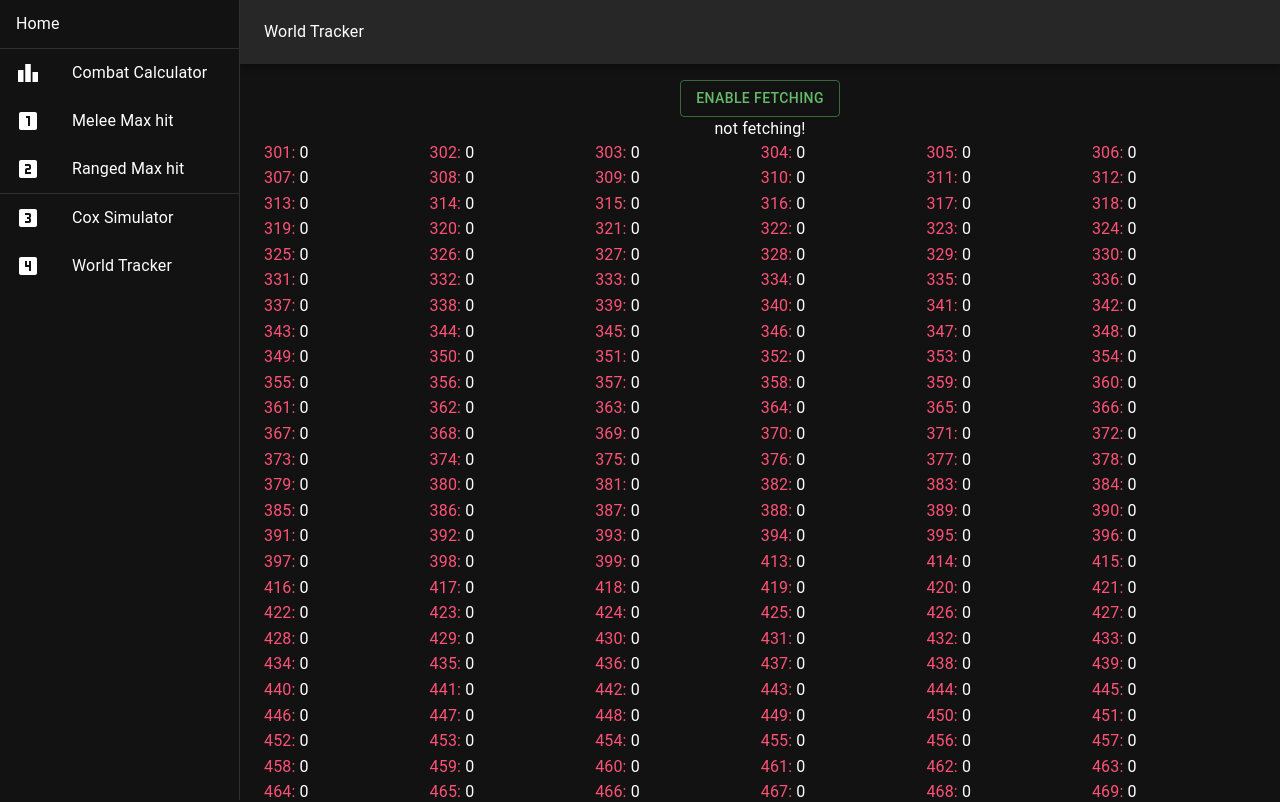
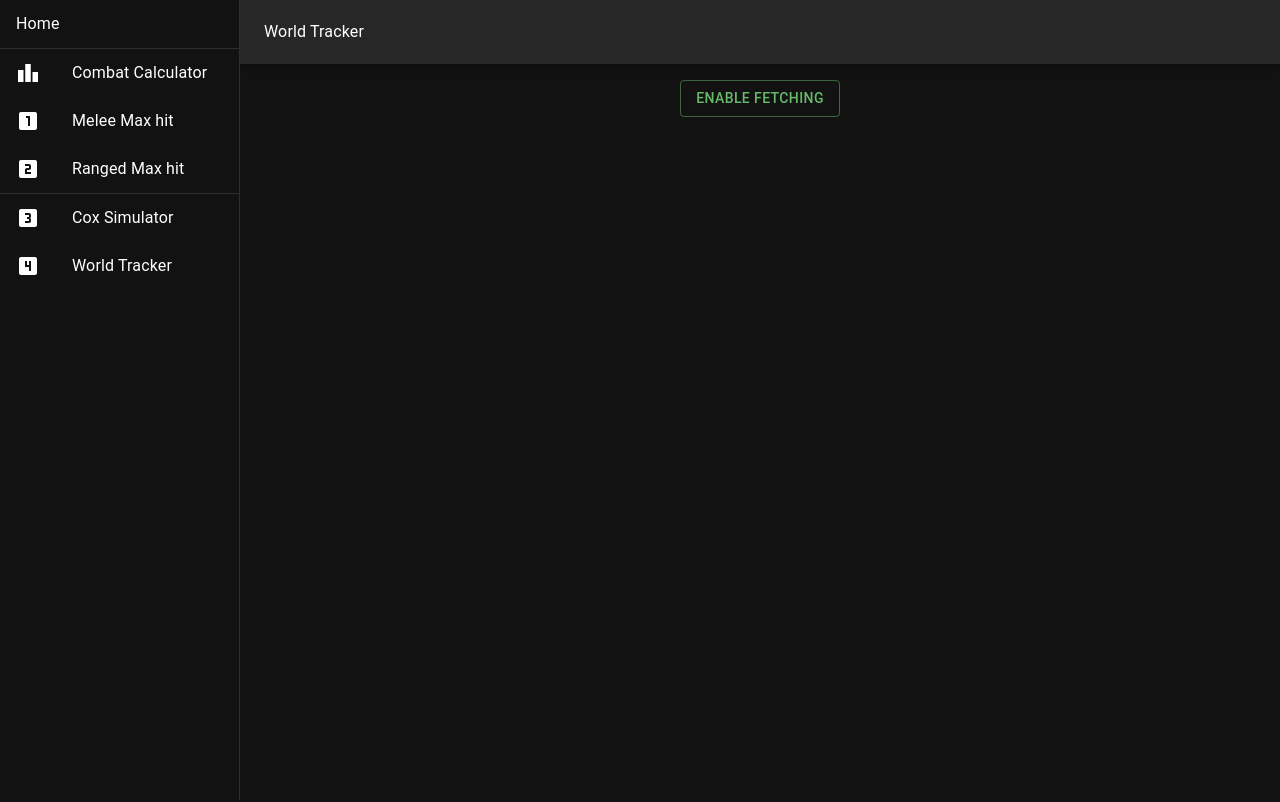
Before and after one commit to J-Haynes/osrs-tools, a React (Create React App) app: page /world-tracker in a window 1280 px wide. Shown: the top 802 px of the page. Built offline with nearby package versions, Linux system fonts and the light colour scheme.

Commit message:
tool now fetches world list on fetch enabled, so i dont have to keep updating worlds

```diff
--- a/src/api/clientApi.ts
+++ b/src/api/clientApi.ts
@@ -1,7 +1,7 @@
 import axios from 'axios'
 import * as cheerio from 'cheerio'
 
-export const fetchWorlds = async () => {
+export const fetchWorldsApi = async () => {
   try {
     const response = await axios.get('https://backend.jackhaynes.dev/proxy/')
     const $ = cheerio.load(response.data)
@@ -21,6 +21,7 @@ export const fetchWorlds = async () => {
       dataObject[key] = value
     })
     delete dataObject[300]
+    console.log('data obj', dataObject)
     return dataObject
   } catch (error) {
     console.error('Error fetching', error)
--- a/src/components/WorldTracker.tsx
+++ b/src/components/WorldTracker.tsx
@@ -1,305 +1,280 @@
 import React, { useState, useEffect } from 'react'
 import { Box, Button, Grid } from '@mui/material'
 
-import { fetchWorlds } from '../api/clientApi'
+import { fetchWorldsApi } from '../api/clientApi'
 
 export default function WorldTracker() {
-  const [worldPopulation, setWorldPopulation] = useState([
-    0, 0, 0, 0, 0, 0, 0, 0, 0, 0, 0, 0, 0, 0, 0, 0, 0, 0, 0, 0, 0, 0, 0, 0, 0,
-    0, 0, 0, 0, 0, 0, 0, 0, 0, 0, 0, 0, 0, 0, 0, 0, 0, 0, 0, 0, 0, 0, 0, 0, 0,
-    0, 0, 0, 0, 0, 0, 0, 0, 0, 0, 0, 0, 0, 0, 0, 0, 0, 0, 0, 0, 0, 0, 0, 0, 0,
-    0, 0, 0, 0, 0, 0, 0, 0, 0, 0, 0, 0, 0, 0, 0, 0, 0, 0, 0, 0, 0, 0, 0, 0, 0,
-    0, 0, 0, 0, 0, 0, 0, 0, 0, 0, 0, 0, 0, 0, 0, 0, 0, 0, 0, 0, 0, 0, 0, 0, 0,
-    0, 0, 0, 0, 0, 0, 0, 0, 0, 0, 0, 0, 0, 0, 0, 0, 0, 0, 0, 0, 0, 0, 0, 0, 0,
-    0, 0, 0, 0, 0, 0, 0, 0, 0, 0, 0, 0, 0, 0, 0, 0, 0, 0, 0, 0, 0, 0, 0, 0, 0,
-    0, 0, 0, 0, 0, 0, 0, 0, 0, 0, 0, 0, 0, 0, 0, 0, 0, 0, 0, 0, 0, 0, 0, 0, 0,
-    0, 0, 0, 0, 0, 0, 0, 0, 0, 0, 0, 0, 0, 0, 0, 0, 0, 0, 0, 0, 0, 0, 0, 0, 0,
-    0, 0, 0, 0, 0, 0, 0, 0, 0, 0, 0, 0, 0, 0, 0, 0, 0, 0, 0, 0, 0, 0, 0, 0, 0,
-    0, 0, 0, 0, 0, 0, 0, 0, 0, 0, 0, 0, 0, 0, 0, 0,
-  ])
+  const [worldPopulation, setWorldPopulation] = useState([] as number[])
 
-  const [worldPopulationDifference, setWorldPopulationDifference] = useState([
-    0, 0, 0, 0, 0, 0, 0, 0, 0, 0, 0, 0, 0, 0, 0, 0, 0, 0, 0, 0, 0, 0, 0, 0, 0,
-    0, 0, 0, 0, 0, 0, 0, 0, 0, 0, 0, 0, 0, 0, 0, 0, 0, 0, 0, 0, 0, 0, 0, 0, 0,
-    0, 0, 0, 0, 0, 0, 0, 0, 0, 0, 0, 0, 0, 0, 0, 0, 0, 0, 0, 0, 0, 0, 0, 0, 0,
-    0, 0, 0, 0, 0, 0, 0, 0, 0, 0, 0, 0, 0, 0, 0, 0, 0, 0, 0, 0, 0, 0, 0, 0, 0,
-    0, 0, 0, 0, 0, 0, 0, 0, 0, 0, 0, 0, 0, 0, 0, 0, 0, 0, 0, 0, 0, 0, 0, 0, 0,
-    0, 0, 0, 0, 0, 0, 0, 0, 0, 0, 0, 0, 0, 0, 0, 0, 0, 0, 0, 0, 0, 0, 0, 0, 0,
-    0, 0, 0, 0, 0, 0, 0, 0, 0, 0, 0, 0, 0, 0, 0, 0, 0, 0, 0, 0, 0, 0, 0, 0, 0,
-    0, 0, 0, 0, 0, 0, 0, 0, 0, 0, 0, 0, 0, 0, 0, 0, 0, 0, 0, 0, 0, 0, 0, 0, 0,
-    0, 0, 0, 0, 0, 0, 0, 0, 0, 0, 0, 0, 0, 0, 0, 0, 0, 0, 0, 0, 0, 0, 0, 0, 0,
-    0, 0, 0, 0, 0, 0, 0, 0, 0, 0, 0, 0, 0, 0, 0, 0, 0, 0, 0, 0, 0, 0, 0, 0, 0,
-    0, 0, 0, 0, 0, 0, 0, 0, 0, 0, 0, 0, 0, 0, 0, 0,
-  ])
+  const [worldPopulationDifference, setWorldPopulationDifference] = useState(
+    [] as number[]
+  )
 
-  const worldList = [
-    '301',
-    '302',
-    '303',
-    '304',
-    '305',
-    '306',
-    '307',
-    '308',
-    '309',
-    '310',
-    '311',
-    '312',
-    '313',
-    '314',
-    '315',
-    '316',
-    '317',
-    '318',
-    '319',
-    '320',
-    '321',
-    '322',
-    '323',
-    '324',
-    '325',
-    '326',
-    '327',
-    '328',
-    '329',
-    '330',
-    '331',
-    '332',
-    '333',
-    '334',
-    '335',
-    '336',
-    '337',
-    '338',
-    '339',
-    '340',
-    '341',
-    '342',
-    '343',
-    '344',
-    '345',
-    '346',
-    '347',
-    '348',
-    '349',
-    '350',
-    '351',
-    '352',
-    '353',
-    '354',
-    '355',
-    '356',
-    '357',
-    '358',
-    '359',
-    '360',
-    '361',
-    '362',
-    '363',
-    '364',
-    '365',
-    '366',
-    '367',
-    '368',
-    '369',
-    '370',
-    '371',
-    '372',
-    '373',
-    '374',
-    '375',
-    '376',
-    '377',
-    '378',
-    '379',
-    '380',
-    '381',
-    '382',
-    '383',
-    '384',
-    '385',
-    '386',
-    '387',
-    '388',
-    '389',
-    '390',
-    '391',
-    '392',
-    '393',
-    '394',
-    '395',
-    '396',
-    '397',
-    '398',
-    '399',
-    '413',
-    '414',
-    '415',
-    '416',
-    '417',
-    '418',
-    '419',
-    '420',
-    '421',
-    '422',
-    '423',
-    '424',
-    '425',
-    '426',
-    '427',
-    '428',
-    '429',
-    '430',
-    '431',
-    '432',
-    '433',
-    '434',
-    '435',
-    '436',
-    '437',
-    '438',
-    '439',
-    '440',
-    '441',
-    '442',
-    '443',
-    '444',
-    '445',
-    '446',
-    '447',
-    '448',
-    '449',
-    '450',
-    '451',
-    '452',
-    '453',
-    '454',
-    '455',
-    '456',
-    '457',
-    '458',
-    '459',
-    '460',
-    '461',
-    '462',
-    '463',
-    '464',
-    '465',
-    '466',
-    '467',
-    '468',
-    '469',
-    '470',
-    '471',
-    '472',
-    '473',
-    '474',
-    '475',
-    '476',
-    '477',
-    '478',
-    '479',
-    '480',
-    '481',
-    '482',
-    '483',
-    '484',
-    '485',
-    '486',
-    '487',
-    '488',
-    '489',
-    '490',
-    '491',
-    '492',
-    '493',
-    '494',
-    '495',
-    '496',
-    '497',
-    '498',
-    '499',
-    '500',
-    '501',
-    '502',
-    '503',
-    '504',
-    '505',
-    '506',
-    '507',
-    '508',
-    '509',
-    '510',
-    '511',
-    '512',
-    '513',
-    '514',
-    '515',
-    '516',
-    '517',
-    '518',
-    '519',
-    '520',
-    '521',
-    '522',
-    '523',
-    '524',
-    '525',
-    '526',
-    '527',
-    '528',
-    '529',
-    '530',
-    '531',
-    '532',
-    '533',
-    '534',
-    '535',
-    '536',
-    '537',
-    '538',
-    '539',
-    '540',
-    '541',
-    '542',
-    '543',
-    '544',
-    '545',
-    '546',
-    '547',
-    '548',
-    '549',
-    '550',
-    '551',
-    '552',
-    '553',
-    '554',
-    '555',
-    '556',
-    '557',
-    '558',
-    '559',
-    '560',
-    '561',
-    '562',
-    '563',
-    '564',
-    '565',
-    '566',
-    '567',
-    '568',
-    '569',
-    '570',
-    '571',
-    '573',
-    '574',
-    '575',
-    '576',
-    '577',
-    '578',
-    '579',
-    '580',
-  ]
+  // const worldList = [
+  //   '301',
+  //   '302',
+  //   '303',
+  //   '304',
+  //   '305',
+  //   '306',
+  //   '307',
+  //   '308',
+  //   '309',
+  //   '310',
+  //   '311',
+  //   '312',
+  //   '313',
+  //   '314',
+  //   '315',
+  //   '316',
+  //   '317',
+  //   '319',
+  //   '320',
+  //   '321',
+  //   '322',
+  //   '323',
+  //   '324',
+  //   '325',
+  //   '326',
+  //   '327',
+  //   '328',
+  //   '329',
+  //   '330',
+  //   '331',
+  //   '332',
+  //   '333',
+  //   '334',
+  //   '335',
+  //   '336',
+  //   '337',
+  //   '338',
+  //   '339',
+  //   '340',
+  //   '341',
+  //   '342',
+  //   '343',
+  //   '344',
+  //   '345',
+  //   '346',
+  //   '347',
+  //   '348',
+  //   '349',
+  //   '350',
+  //   '351',
+  //   '352',
+  //   '353',
+  //   '354',
+  //   '355',
+  //   '356',
+  //   '357',
+  //   '358',
+  //   '359',
+  //   '360',
+  //   '361',
+  //   '362',
+  //   '363',
+  //   '364',
+  //   '365',
+  //   '366',
+  //   '367',
+  //   '368',
+  //   '369',
+  //   '370',
+  //   '371',
+  //   '372',
+  //   '373',
+  //   '374',
+  //   '375',
+  //   '376',
+  //   '377',
+  //   '378',
+  //   '379',
+  //   '380',
+  //   '381',
+  //   '382',
+  //   '383',
+  //   '384',
+  //   '386',
+  //   '387',
+  //   '388',
+  //   '389',
+  //   '390',
+  //   '391',
+  //   '392',
+  //   '393',
+  //   '394',
+  //   '395',
+  //   '396',
+  //   '397',
+  //   '398',
+  //   '399',
+  //   '413',
+  //   '414',
+  //   '415',
+  //   '416',
+  //   '417',
+  //   '418',
+  //   '419',
+  //   '420',
+  //   '421',
+  //   '422',
+  //   '423',
+  //   '424',
+  //   '425',
+  //   '426',
+  //   '427',
+  //   '428',
+  //   '429',
+  //   '430',
+  //   '431',
+  //   '432',
+  //   '433',
+  //   '434',
+  //   '435',
+  //   '436',
+  //   '437',
+  //   '441',
+  //   '442',
+  //   '443',
+  //   '444',
+  //   '445',
+  //   '446',
+  //   '447',
+  //   '448',
+  //   '449',
+  //   '450',
+  //   '451',
+  //   '452',
+  //   '453',
+  //   '454',
+  //   '455',
+  //   '456',
+  //   '457',
+  //   '458',
+  //   '459',
+  //   '460',
+  //   '461',
+  //   '462',
+  //   '463',
+  //   '464',
+  //   '465',
+  //   '466',
+  //   '467',
+  //   '468',
+  //   '469',
+  //   '470',
+  //   '471',
+  //   '472',
+  //   '473',
+  //   '474',
+  //   '475',
+  //   '476',
+  //   '477',
+  //   '478',
+  //   '479',
+  //   '480',
+  //   '481',
+  //   '482',
+  //   '483',
+  //   '484',
+  //   '485',
+  //   '486',
+  //   '487',
+  //   '488',
+  //   '489',
+  //   '490',
+  //   '491',
+  //   '492',
+  //   '493',
+  //   '494',
+  //   '495',
+  //   '496',
+  //   '497',
+  //   '498',
+  //   '499',
+  //   '500',
+  //   '501',
+  //   '502',
+  //   '503',
+  //   '504',
+  //   '505',
+  //   '506',
+  //   '507',
+  //   '508',
+  //   '509',
+  //   '510',
+  //   '511',
+  //   '512',
+  //   '513',
+  //   '514',
+  //   '515',
+  //   '516',
+  //   '517',
+  //   '518',
+  //   '519',
+  //   '520',
+  //   '521',
+  //   '522',
+  //   '523',
+  //   '524',
+  //   '525',
+  //   '526',
+  //   '527',
+  //   '528',
+  //   '529',
+  //   '530',
+  //   '531',
+  //   '532',
+  //   '533',
+  //   '534',
+  //   '535',
+  //   '536',
+  //   '537',
+  //   '538',
+  //   '539',
+  //   '540',
+  //   '541',
+  //   '542',
+  //   '543',
+  //   '544',
+  //   '545',
+  //   '546',
+  //   '547',
+  //   '548',
+  //   '549',
+  //   '550',
+  //   '551',
+  //   '552',
+  //   '553',
+  //   '554',
+  //   '555',
+  //   '556',
+  //   '557',
+  //   '558',
+  //   '559',
+  //   '560',
+  //   '561',
+  //   '562',
+  //   '563',
+  //   '564',
+  //   '565',
+  //   '566',
+  //   '567',
+  //   '568',
+  //   '569',
+  //   '570',
+  //   '571',
+  //   '573',
+  //   '574',
+  //   '575',
+  //   '576',
+  //   '577',
+  //   '578',
+  //   '579',
+  //   '580',
+  // ]
+
+  const [worldList, setWorldList] = useState([] as string[])
 
   const spanColour = (difference: number) => {
     if (difference > 25) {
@@ -314,33 +289,14 @@ export default function WorldTracker() {
   const test = () => {
     setFetchingWorlds(!fetchingWorlds)
     if (!fetchingWorlds) {
-      setWorldPopulation([
-        0, 0, 0, 0, 0, 0, 0, 0, 0, 0, 0, 0, 0, 0, 0, 0, 0, 0, 0, 0, 0, 0, 0, 0,
-        0, 0, 0, 0, 0, 0, 0, 0, 0, 0, 0, 0, 0, 0, 0, 0, 0, 0, 0, 0, 0, 0, 0, 0,
-        0, 0, 0, 0, 0, 0, 0, 0, 0, 0, 0, 0, 0, 0, 0, 0, 0, 0, 0, 0, 0, 0, 0, 0,
-        0, 0, 0, 0, 0, 0, 0, 0, 0, 0, 0, 0, 0, 0, 0, 0, 0, 0, 0, 0, 0, 0, 0, 0,
-        0, 0, 0, 0, 0, 0, 0, 0, 0, 0, 0, 0, 0, 0, 0, 0, 0, 0, 0, 0, 0, 0, 0, 0,
-        0, 0, 0, 0, 0, 0, 0, 0, 0, 0, 0, 0, 0, 0, 0, 0, 0, 0, 0, 0, 0, 0, 0, 0,
-        0, 0, 0, 0, 0, 0, 0, 0, 0, 0, 0, 0, 0, 0, 0, 0, 0, 0, 0, 0, 0, 0, 0, 0,
-        0, 0, 0, 0, 0, 0, 0, 0, 0, 0, 0, 0, 0, 0, 0, 0, 0, 0, 0, 0, 0, 0, 0, 0,
-        0, 0, 0, 0, 0, 0, 0, 0, 0, 0, 0, 0, 0, 0, 0, 0, 0, 0, 0, 0, 0, 0, 0, 0,
-        0, 0, 0, 0, 0, 0, 0, 0, 0, 0, 0, 0, 0, 0, 0, 0, 0, 0, 0, 0, 0, 0, 0, 0,
-        0, 0, 0, 0, 0, 0, 0, 0, 0, 0, 0, 0, 0, 0, 0, 0, 0, 0, 0, 0, 0,
-      ])
-      setWorldPopulationDifference([
-        0, 0, 0, 0, 0, 0, 0, 0, 0, 0, 0, 0, 0, 0, 0, 0, 0, 0, 0, 0, 0, 0, 0, 0,
-        0, 0, 0, 0, 0, 0, 0, 0, 0, 0, 0, 0, 0, 0, 0, 0, 0, 0, 0, 0, 0, 0, 0, 0,
-        0, 0, 0, 0, 0, 0, 0, 0, 0, 0, 0, 0, 0, 0, 0, 0, 0, 0, 0, 0, 0, 0, 0, 0,
-        0, 0, 0, 0, 0, 0, 0, 0, 0, 0, 0, 0, 0, 0, 0, 0, 0, 0, 0, 0, 0, 0, 0, 0,
-        0, 0, 0, 0, 0, 0, 0, 0, 0, 0, 0, 0, 0, 0, 0, 0, 0, 0, 0, 0, 0, 0, 0, 0,
-        0, 0, 0, 0, 0, 0, 0, 0, 0, 0, 0, 0, 0, 0, 0, 0, 0, 0, 0, 0, 0, 0, 0, 0,
-        0, 0, 0, 0, 0, 0, 0, 0, 0, 0, 0, 0, 0, 0, 0, 0, 0, 0, 0, 0, 0, 0, 0, 0,
-        0, 0, 0, 0, 0, 0, 0, 0, 0, 0, 0, 0, 0, 0, 0, 0, 0, 0, 0, 0, 0, 0, 0, 0,
-        0, 0, 0, 0, 0, 0, 0, 0, 0, 0, 0, 0, 0, 0, 0, 0, 0, 0, 0, 0, 0, 0, 0, 0,
-        0, 0, 0, 0, 0, 0, 0, 0, 0, 0, 0, 0, 0, 0, 0, 0, 0, 0, 0, 0, 0, 0, 0, 0,
-        0, 0, 0, 0, 0, 0, 0, 0, 0, 0, 0, 0, 0, 0, 0, 0, 0, 0, 0, 0, 0,
-      ])
-      fetchWorlds().then((data) => setWorldPopulation(Object.values(data)))
+      setWorldPopulation(worldPopulation.map((num) => (num = 0)))
+      setWorldPopulationDifference(
+        worldPopulationDifference.map((num) => (num = 0))
+      )
+      fetchWorldsApi().then((data) => {
+        setWorldPopulation(Object.values(data))
+        setWorldList(Object.keys(data))
+      })
     }
   }
 
@@ -356,7 +312,7 @@ export default function WorldTracker() {
   })
 
   const fetchData = async () => {
-    const data = await fetchWorlds()
+    const data = await fetchWorldsApi()
     const newWorlds = Object.values(data) as number[]
     const populationDifference = worldPopulation.map(
       (population, index) => newWorlds[index] - population
@@ -381,7 +337,6 @@ export default function WorldTracker() {
       >
         {fetchingWorlds ? 'Disable Fetching' : 'Enable Fetching'}
       </Button>
-      {fetchingWorlds ? 'fetching!' : 'not fetching!'}
       <Grid container spacing={0.2}>
         {worldPopulation.map((population, index) => (
           <Grid
@@ -391,7 +346,11 @@ export default function WorldTracker() {
           >
             <span style={{ color: '#ff5277' }}>{`${worldList[index]}: `}</span>
             {/* <span>{`${population} ; `}</span> */}
-            <span>{`   ${worldPopulationDifference[index]}`}</span>
+            <span>
+              {worldPopulationDifference.length === 0
+                ? 0
+                : `${worldPopulationDifference[index]}`}
+            </span>
           </Grid>
         ))}
       </Grid>
```
